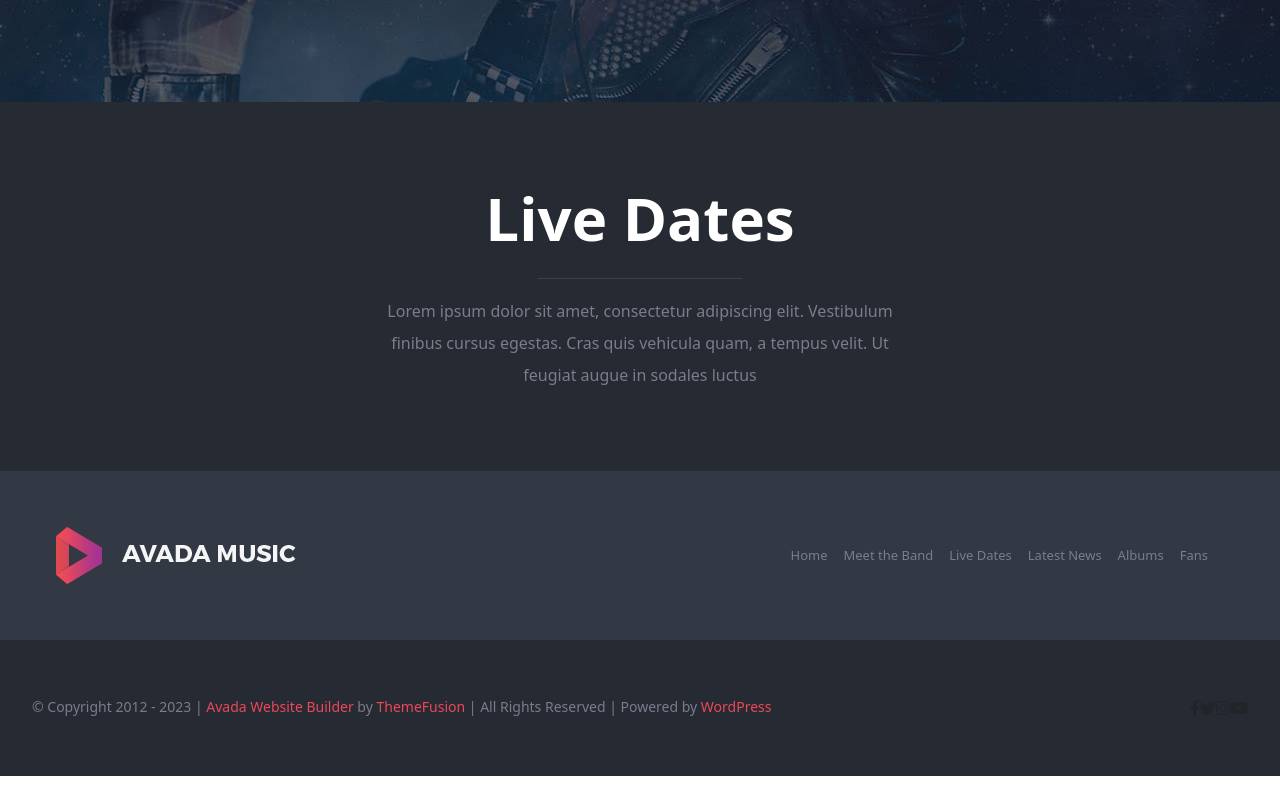
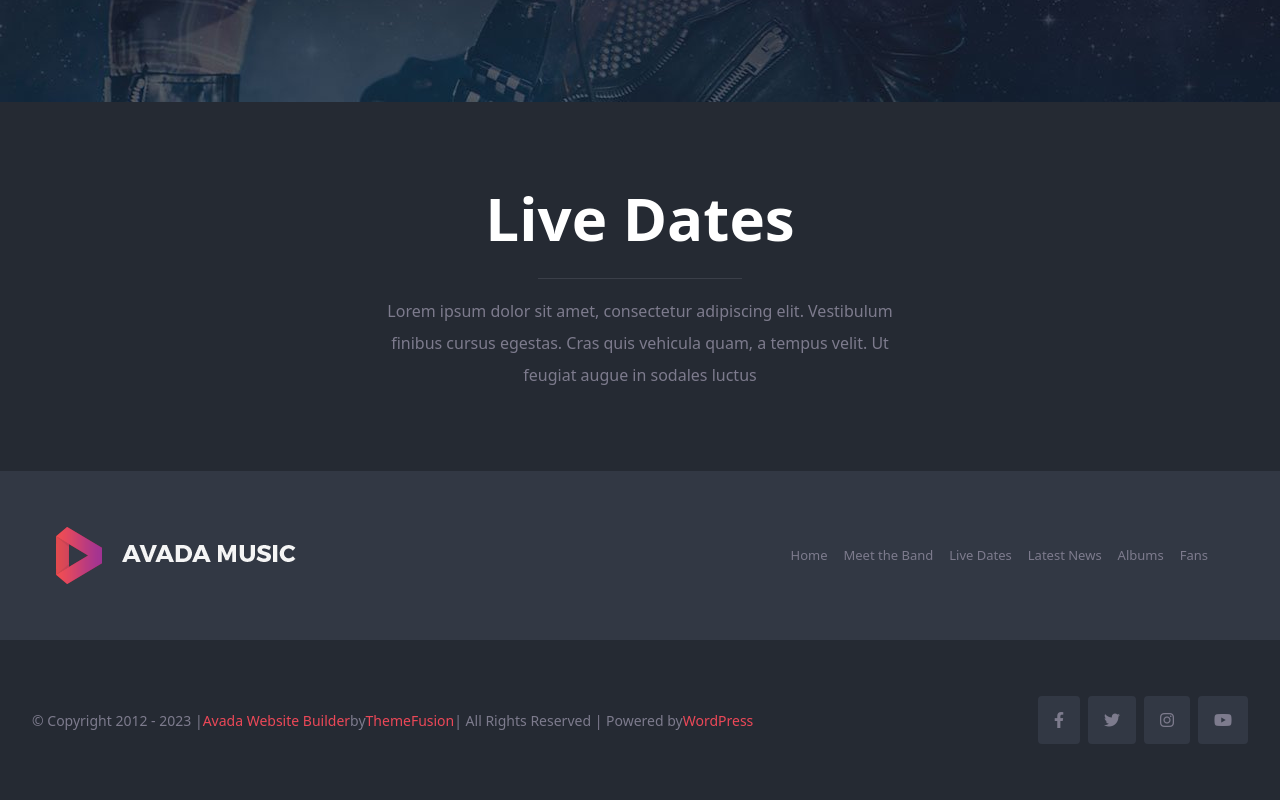
Before and after one commit to Ericson-Manalo/proj-html-vuejs, a Vue app: page / in a window 1280 px wide. Shown: the part 3744-4544 px from the top of the page. Before the commit the page ends 4520 px from the top, so only its background shows below. Built offline with nearby package versions, Linux system fonts and the light colour scheme.

Commit message:
styled my icons by changing background color and giving padding

```diff
--- a/src/components/AppFooter.vue
+++ b/src/components/AppFooter.vue
@@ -105,6 +105,8 @@ div.lower-footer{
         color:#7d7b8d;
         font-size: 14px;
         margin: 0;
+        display: flex;
+        align-items: center;
 
         span{
             color: $red;
@@ -112,6 +114,14 @@ div.lower-footer{
     }
 }
 
+div.footer-icons i{
+    background-color: $gray;
+    color: $lightgray;
+    padding: 1rem;
+    margin-left: .5rem;
+    border-radius: 4px;
+}
+
 
 
 </style>
```
